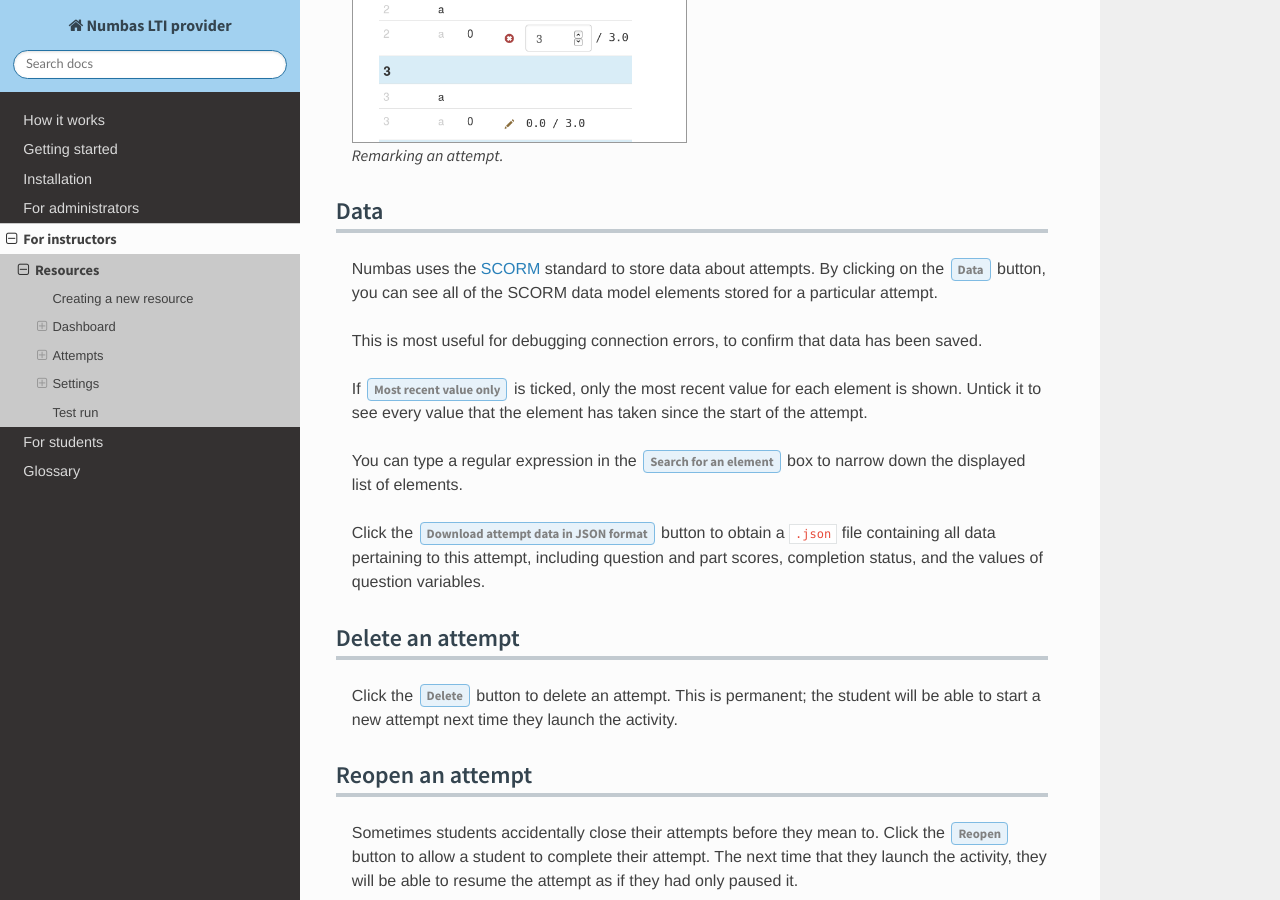
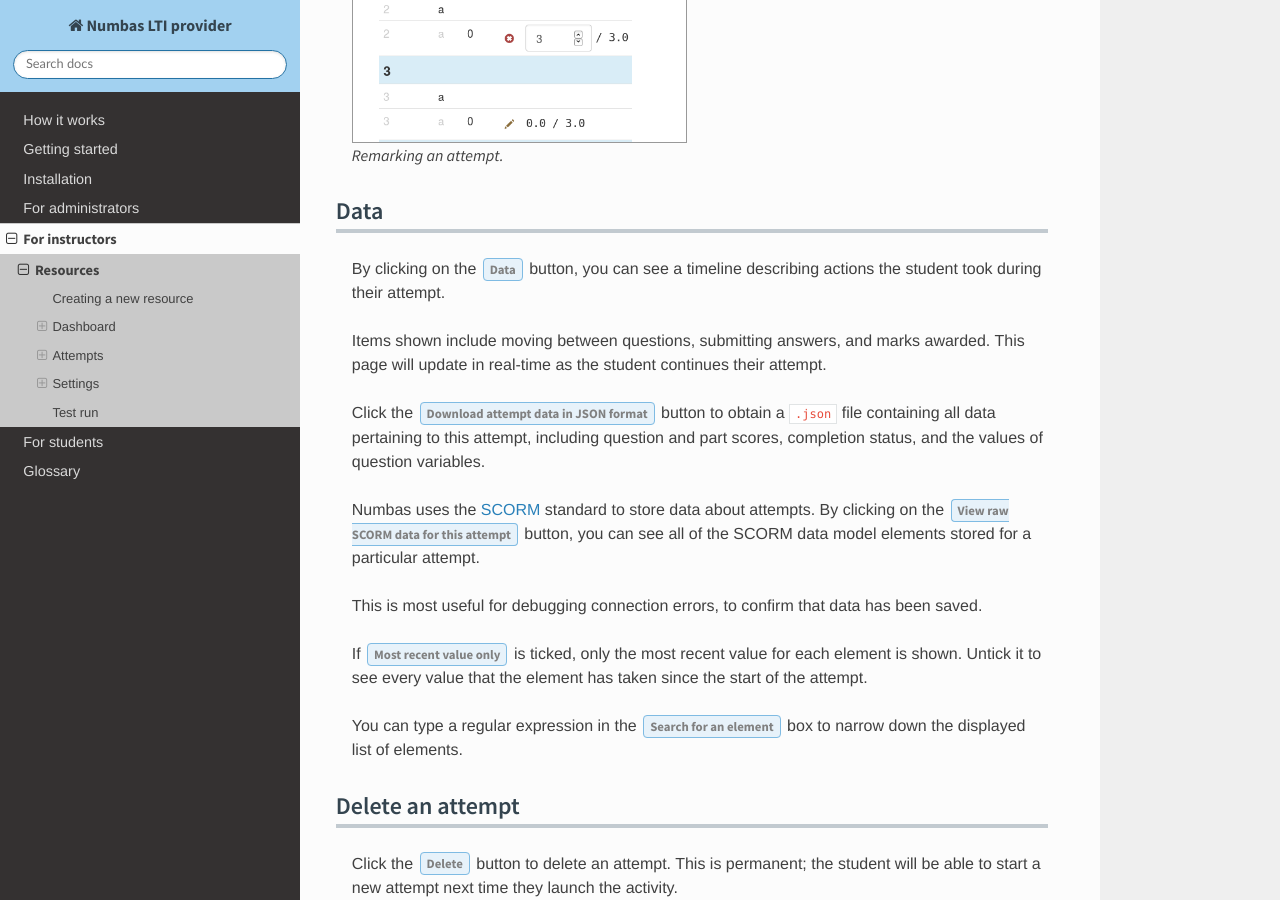
Before and after one commit to numbas/numbas-lti-provider, a Sphinx documentation site: the page built from doc/source/instructor/resources.rst, in a window 1280 px wide and 900 px high, scrolled down 5603 px. Built offline with Sphinx 7.4.7 and the Read the Docs theme 2.0.0, drawn with Linux system fonts in a browser that asks for light colours; some web fonts are replaced.

Commit message:
document timeline view

```diff
--- a/doc/source/instructor/resources.rst
+++ b/doc/source/instructor/resources.rst
@@ -171,8 +171,15 @@
 Data
 ^^^^
 
+By clicking on the :guilabel:`Data` button, you can see a timeline describing actions the student took during their attempt.
+
+Items shown include moving between questions, submitting answers, and marks awarded.
+This page will update in real-time as the student continues their attempt.
+
+Click the :guilabel:`Download attempt data in JSON format` button to obtain a ``.json`` file containing all data pertaining to this attempt, including question and part scores, completion status, and the values of question variables.
+
 Numbas uses the `SCORM <https://scorm.com/scorm-explained/>`_ standard to store data about attempts.
-By clicking on the :guilabel:`Data` button, you can see all of the SCORM data model elements stored for a particular attempt.
+By clicking on the :guilabel:`View raw SCORM data for this attempt` button, you can see all of the SCORM data model elements stored for a particular attempt.
 
 This is most useful for debugging connection errors, to confirm that data has been saved.
 
```
Also changed, not shown: other parts of doc/source/instructor/resources.rst (+0 -2 lines).
